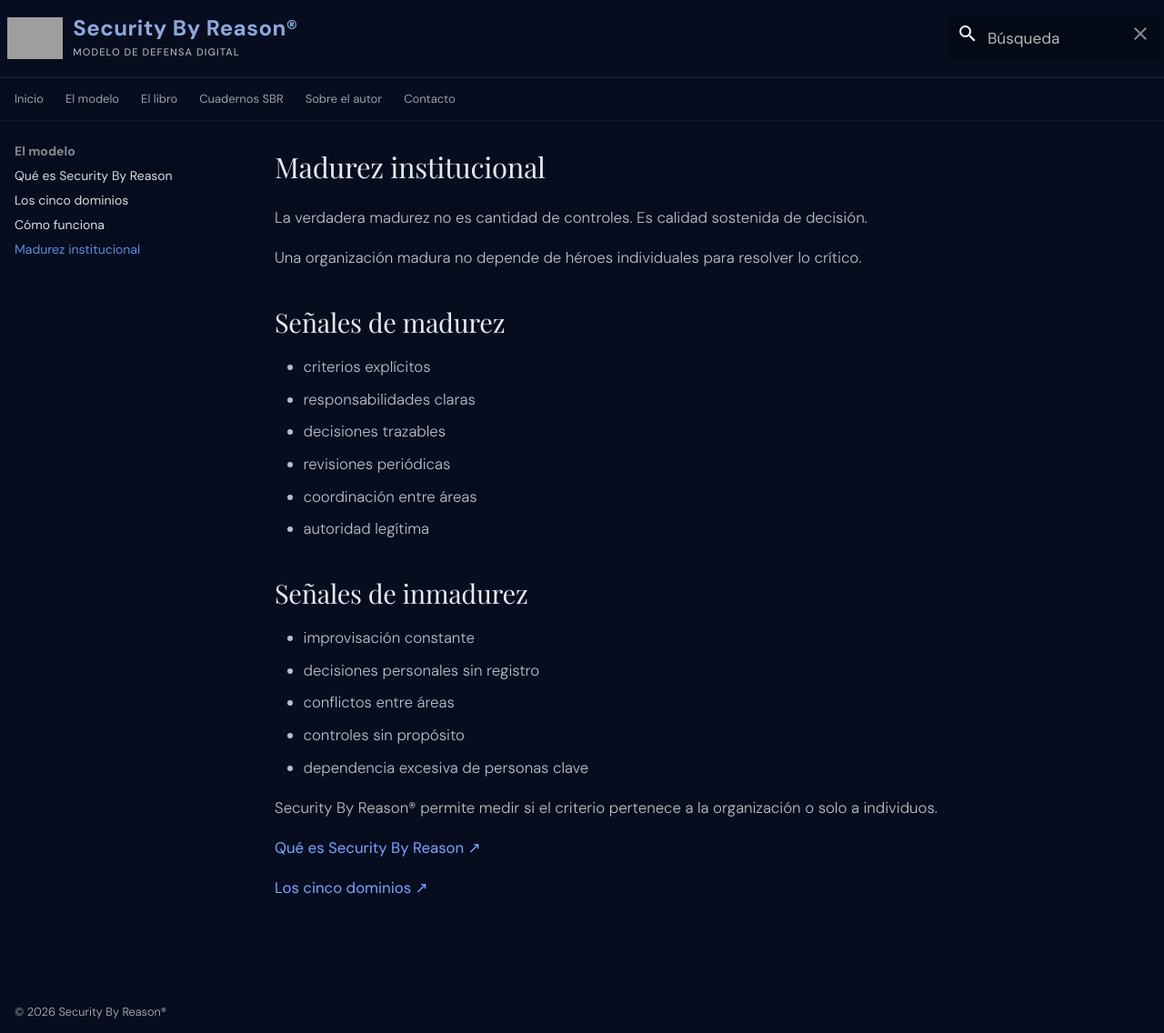
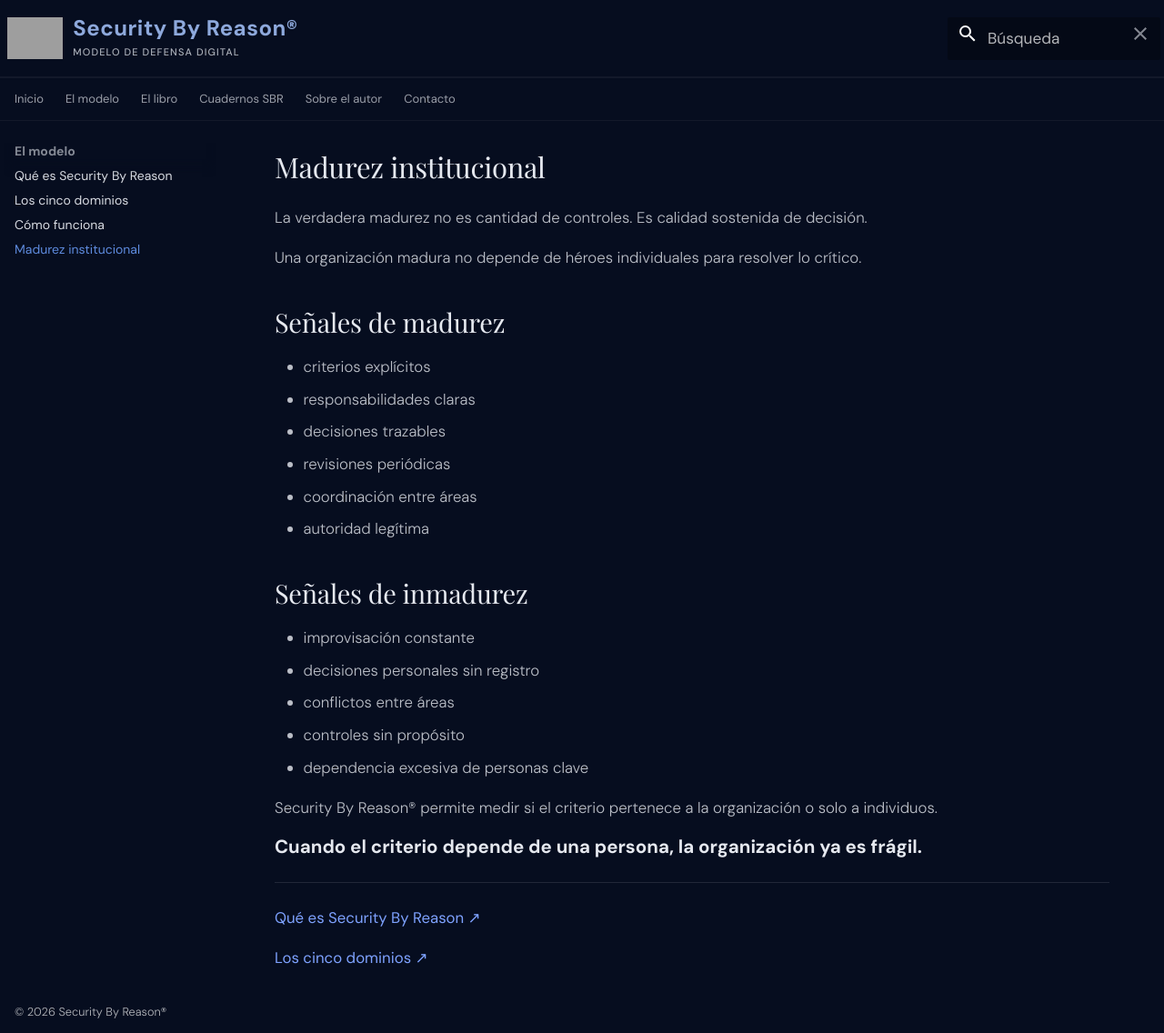
Before and after one commit to danielsasia/sbr-site, an MkDocs documentation site: the page built from docs/modelo/madurez.md, in a window 1280 px wide and 1136 px high. Shown: the whole window at 91% size. Built offline with MkDocs 1.6.1 and Material for MkDocs 9.7.7, drawn with Linux system fonts in a browser that asks for light colours; some web fonts are replaced; grey boxes are pictures that could not be loaded.

Commit message:
Update madurez.md

```diff
--- a/docs/modelo/madurez.md
+++ b/docs/modelo/madurez.md
@@ -25,6 +25,10 @@
 
 Security By Reason® permite medir si el criterio pertenece a la organización o solo a individuos.
 
+<span class="hero-closing">Cuando el criterio depende de una persona, la organización ya es frágil.</span>
+
+---
+
 [Qué es Security By Reason](intro.md){ .text-cta }
 
 [Los cinco dominios](dominios.md){ .text-cta }
```
